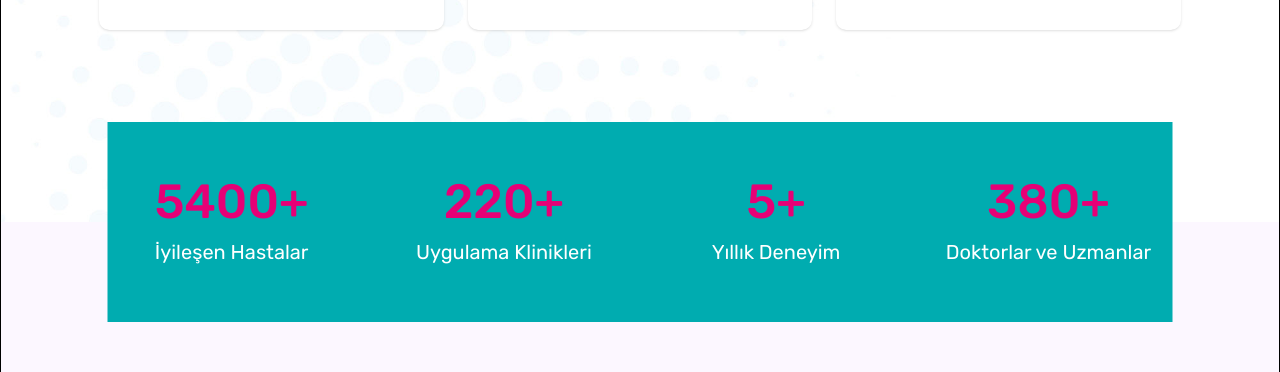
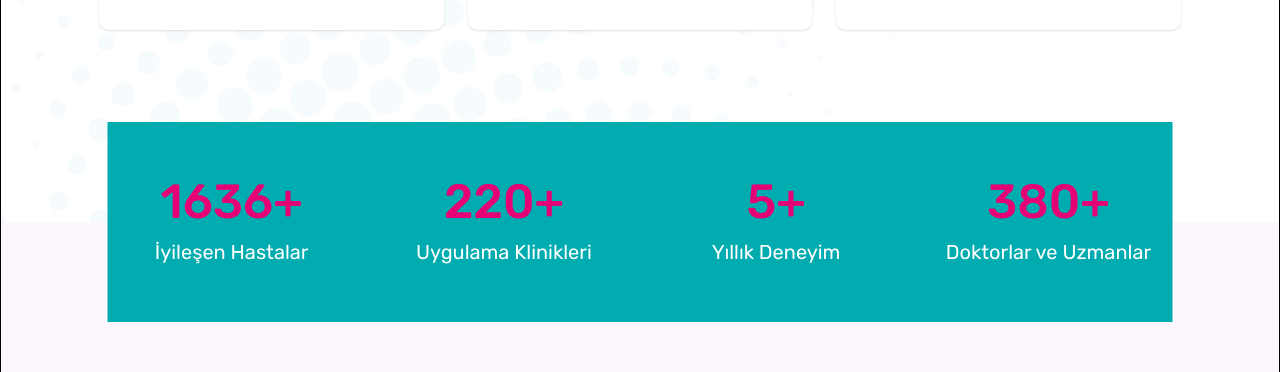
Before and after one commit to CodevorousLabs/Caressflow, a Next.js app in the folder client/: page / in a window 1280 px wide. Shown: the part 1640-2012 px from the top of the page. Built offline with nearby package versions, Linux system fonts and the light colour scheme.

Commit message:
style: rendering the component while its on view and booting the animation is done

```diff
--- a/client/components/landingPageComponents/informationSection/contactInformation.tsx
+++ b/client/components/landingPageComponents/informationSection/contactInformation.tsx
@@ -15,21 +15,21 @@ export default function ContactInformation() {
         <div className="p-2 border border-[##EBF2F3] rounded-full">
           <MdOutlineLocationOn className="text-pink-bg overflow-visible text-lg" />
         </div>
-        <p className="text-[#686A6F] text-sm">Ataköy 7-8-9-10. Kısım Mahallesi, Çobançeşme E-5 Yanyol Caddesi, Ataköy Towers 20-A/52 Bakırköy/İstanbul</p>
+        <p className="text-[#686A6F]">Ataköy 7-8-9-10. Kısım Mahallesi, Çobançeşme E-5 Yanyol Caddesi, Ataköy Towers 20-A/52 Bakırköy/İstanbul</p>
       </div>
 
       <div className="flex items-center space-x-7">
         <div className="p-2 border border-[##EBF2F3] rounded-full">
           <FiPhone className="text-pink-bg overflow-visible text-lg" />
         </div>
-        <a href="tel:905375224051" className="text-pink-bg text-sm">0537 522 40 51</a>
+        <a href="tel:905375224051" className="text-pink-bg">0537 522 40 51</a>
       </div>
 
       <div className="flex items-center space-x-7">
         <div className="p-2 border border-[##EBF2F3] rounded-full">
           <FaRegEnvelope className="text-pink-bg overflow-visible text-lg max" />
         </div>
-        <a href="mailto:info@caressflow.com.tr" className="text-[#686A6F] text-sm">info@caressflow.com.tr</a>
+        <a href="mailto:info@caressflow.com.tr" className="text-[#686A6F]">info@caressflow.com.tr</a>
       </div>
     </div>
   );
--- /dev/null
+++ b/client/components/landingPageComponents/stats/statCard.tsx
@@ -0,0 +1,39 @@
+import { useEffect, useState } from "react";
+
+interface ComponentProps {
+  stat: {
+    title: string;
+    statNumber: number;
+    statTimer: number;
+  };
+}
+
+export default function StatCard({ stat }: ComponentProps) {
+  const [number, setNumber] = useState<number>(0);
+  useEffect(() => {
+    let timer: ReturnType<typeof setInterval>;
+
+    if (number < stat.statNumber) {
+      timer = setInterval(() => {
+        setNumber((prev) => {
+          if (prev >= stat.statNumber) {
+            clearInterval(timer);
+            return prev;
+          }
+          return prev + 1;
+        });
+      }, stat.statTimer);
+    }
+
+    return () => {
+      clearInterval(timer);
+    };
+  }, [number, stat.statNumber, stat.statTimer]);
+
+  return (
+    <div className="text-white text-center font-rubik space-y-3">
+      <p className="text-5xl font-medium text-pink-600">{number}+</p>
+      <p className="text-xl">{stat.title}</p>
+    </div>
+  );
+}
--- a/client/components/landingPageComponents/stats/stats.tsx
+++ b/client/components/landingPageComponents/stats/stats.tsx
@@ -1,6 +1,41 @@
+'use client'
+import { useRef, useEffect } from "react"
+import { useInView } from "framer-motion"
+import StatCard from "./statCard"
+const staticData = [
+  {
+    title: "İyileşen Hastalar",
+    statNumber: 5400,
+    statTimer: 0.8
+  },
+  {
+    title: "Uygulama Klinikleri",
+    statNumber: 220,
+    statTimer: 2
+  },
+  {
+    title: "Yıllık Deneyim",
+    statNumber: 5,
+    statTimer: 3
+  },
+  {
+    title: "Doktorlar ve Uzmanlar",
+    statNumber: 380,
+    statTimer: 1
+  }
+]
+
 export default function Stats() {
+  const ref = useRef(null)
+  const isInView = useInView(ref, { once: true })
+
+  useEffect(() => {
+    /* This fires the component so we can re-render the component and statistics animations */
+  }, [isInView])
+
   return (
-    <div className="relative w-full max-lg:h-[250px]">
+    <div ref={ref} className="relative w-full max-lg:h-[250px]">
+      {isInView && (
         <div className="
           absolute
           left-1/2 top-1/2
@@ -21,23 +56,11 @@ export default function Stats() {
 
           max-lg:py-8
         ">
-        <div className="text-white text-center font-rubik space-y-3">
-          <p className="text-5xl font-medium text-pink-600">5400+</p>
-          <p className="text-xl">İyileşen Hastalar</p>
+          {staticData.map((stat) =>
+            <StatCard key={stat.title} stat={stat} />
+          )}
         </div>
-        <div className="text-white text-center font-rubik space-y-3">
-          <p className="text-5xl font-medium text-pink-600">220+</p>
-          <p className="text-xl">Uygulama Klinikleri</p>
-        </div>
-        <div className="text-white text-center font-rubik space-y-3">
-          <p className="text-5xl font-medium text-pink-600">5+</p>
-          <p className="text-xl">Yıllık Deneyim</p>
-        </div>
-        <div className="text-white text-center font-rubik space-y-3">
-          <p className="text-5xl font-medium text-pink-600">380+</p>
-          <p className="text-xl">Doktorlar ve Uzmanlar</p>
-        </div>
-      </div>
+      )}
     </div>
   )
 }
```
Lines whose indentation alone changed are shown as unchanged.
